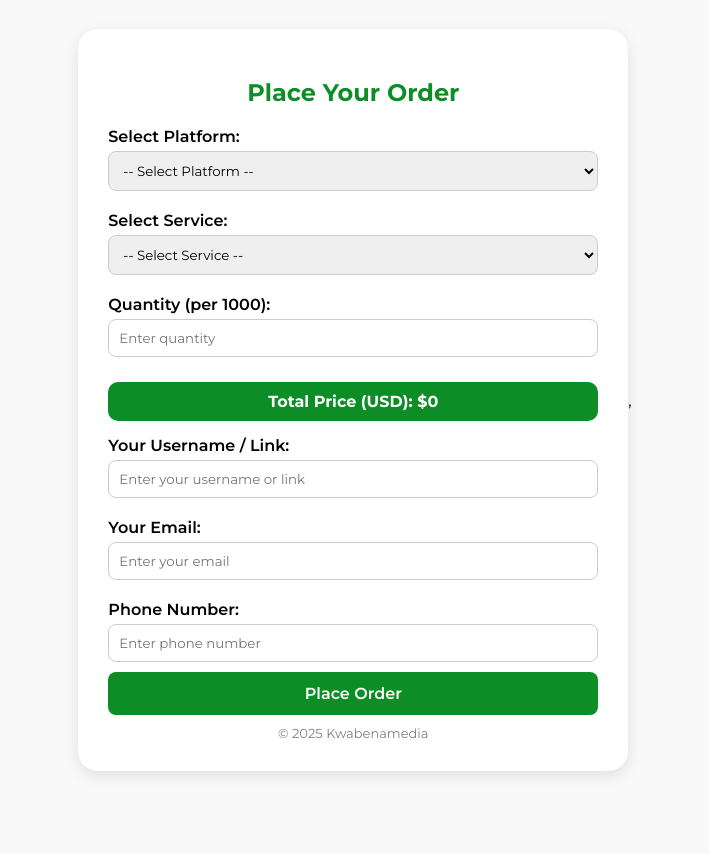
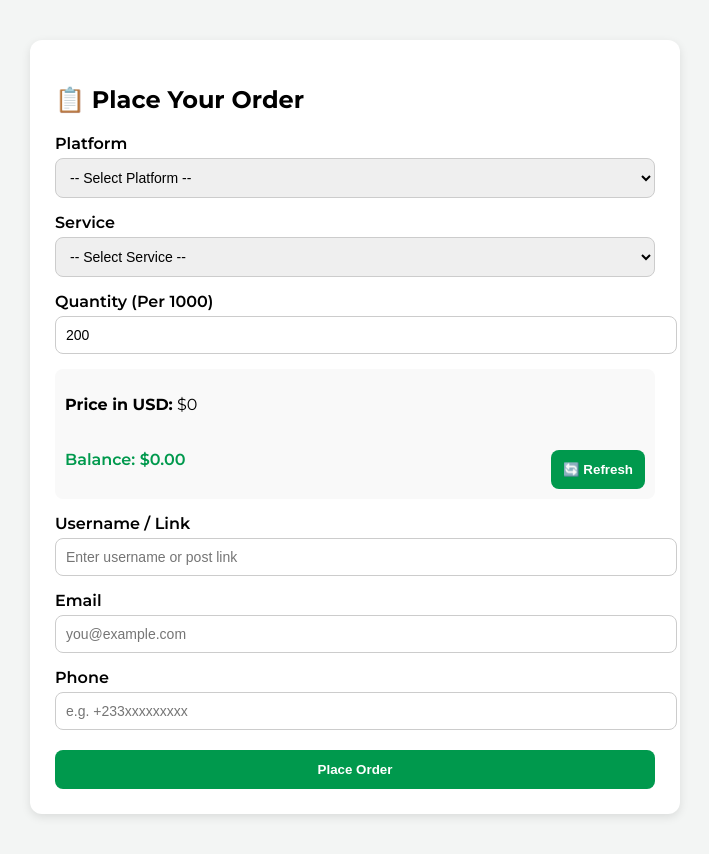
Before and after one commit to Emmanuelmanu1170/Gigantic-boost, a plain HTML site: page order.html in a window 1280 px wide. Both pictures are taken after a click on the button "Place Order". Shown: the whole page, without its empty margins (285-994 px from the left). Before the commit the page ends 800 px from the top, so only its background shows below. Drawn offline with Linux system fonts and the light colour scheme; no server answers.

Commit message:
Update order.html

```diff
--- a/order.html
+++ b/order.html
@@ -1,288 +1,266 @@
 <!DOCTYPE html>
 <html lang="en">
 <head>
-  <meta charset="UTF-8" />
-  <meta name="viewport" content="width=device-width, initial-scale=1.0" />
+  <meta charset="UTF-8">
+  <meta name="viewport" content="width=device-width, initial-scale=1.0">
   <title>Kwabenamedia — Place Order</title>
-
   <link href="https://fonts.googleapis.com/css2?family=Montserrat:wght@400;600;700&display=swap" rel="stylesheet">
-
   <style>
-    * {
-      box-sizing: border-box;
-      font-family: "Montserrat", sans-serif;
-    }
-
     body {
-      background-color: #f9f9f9;
+      font-family: 'Montserrat', sans-serif;
+      background: #f3f5f4;
       margin: 0;
       padding: 0;
-      display: flex;
-      justify-content: center;
-      align-items: center;
-      min-height: 100vh;
     }
-
     .container {
-      background: white;
-      width: 95%;
-      max-width: 550px;
-      padding: 30px;
-      border-radius: 20px;
-      box-shadow: 0 5px 15px rgba(0, 0, 0, 0.1);
+      max-width: 600px;
+      background: #fff;
+      padding: 25px;
+      margin: 40px auto;
+      border-radius: 12px;
+      box-shadow: 0 3px 10px rgba(0,0,0,0.1);
     }
-
-    h2 {
-      text-align: center;
-      color: #0c8d25;
-      margin-bottom: 20px;
+    label { font-weight: 600; display: block; margin-top: 15px; }
+    select, input {
+      width: 100%; padding: 10px; margin-top: 5px;
+      border: 1px solid #ccc; border-radius: 8px; font-size: 14px;
     }
-
-    label {
-      display: block;
-      font-weight: 600;
-      margin: 10px 0 5px;
+    button {
+      width: 100%; margin-top: 20px; padding: 12px;
+      background: #00994d; color: white; font-weight: 600;
+      border: none; border-radius: 8px; cursor: pointer;
     }
-
-    select,
-    input {
-      width: 100%;
-      padding: 10px;
-      border-radius: 8px;
-      border: 1px solid #ccc;
-      margin-bottom: 10px;
-      outline: none;
-      transition: 0.2s;
-    }
-
-    select:focus,
-    input:focus {
-      border-color: #0c8d25;
-      box-shadow: 0 0 5px rgba(12, 141, 37, 0.4);
-    }
-
-    .price-display {
-      text-align: center;
-      background: #0c8d25;
-      color: white;
-      padding: 10px;
-      border-radius: 10px;
-      font-weight: bold;
-      margin: 15px 0;
-    }
-
-    button {
-      width: 100%;
-      background: #0c8d25;
-      color: white;
-      padding: 12px;
-      font-weight: 600;
-      font-size: 16px;
-      border: none;
-      border-radius: 8px;
-      cursor: pointer;
-      transition: 0.3s;
-    }
-
-    button:hover {
-      background: #08701d;
-    }
-
-    .footer {
-      text-align: center;
-      font-size: 13px;
-      color: gray;
-      margin-top: 10px;
-    }
+    button:hover { background: #007a3d; }
+    .price-box { margin-top: 15px; background: #f9f9f9; padding: 10px; border-radius: 8px; }
+    .balance { font-weight: 600; color: #00994d; }
   </style>
 </head>
 <body>
   <div class="container">
-    <h2>Place Your Order</h2>
+    <h2>📋 Place Your Order</h2>
 
-    <label for="platform">Select Platform:</label>
+    <label>Platform</label>
     <select id="platform">
       <option value="">-- Select Platform --</option>
     </select>
 
-    <label for="service">Select Service:</label>
+    <label>Service</label>
     <select id="service">
       <option value="">-- Select Service --</option>
     </select>
 
-    <label for="quantity">Quantity (per 1000):</label>
-    <input type="number" id="quantity" placeholder="Enter quantity" />
+    <label>Quantity (Per 1000)</label>
+    <input type="number" id="quantity" value="200" min="200">
 
-    <div class="price-display">
-      Total Price (USD): $<span id="priceUSD">0</span>
+    <div class="price-box">
+      <p><strong>Price in USD:</strong> $<span id="priceUSD">0</span></p>
+      <div style="display: flex; align-items: center; justify-content: space-between; margin-top: 10px;">
+        <p class="balance">Balance: $<span id="balanceValue">0.00</span></p>
+        <button id="refreshBalance" style="width:auto;">🔄 Refresh</button>
+      </div>
     </div>
 
-    <label for="username">Your Username / Link:</label>
-    <input type="text" id="username" placeholder="Enter your username or link" />
+    <label>Username / Link</label>
+    <input type="text" id="username" placeholder="Enter username or post link" required>
 
-    <label for="email">Your Email:</label>
-    <input type="email" id="email" placeholder="Enter your email" />
+    <label>Email</label>
+    <input type="email" id="email" placeholder="you@example.com" required>
 
-    <label for="phone">Phone Number:</label>
-    <input type="text" id="phone" placeholder="Enter phone number" />
+    <label>Phone</label>
+    <input type="text" id="phone" placeholder="e.g. +233xxxxxxxxx" required>
 
     <button id="placeBtn">Place Order</button>
-
-    <div class="footer">© 2025 Kwabenamedia</div>
   </div>
 
-  <!-- FIREBASE SCRIPT -->
   <script type="module">
-    import { initializeApp } from "https://www.gstatic.com/firebasejs/10.14.1/firebase-app.js";
-    import { getDatabase, ref, push } from "https://www.gstatic.com/firebasejs/10.14.1/firebase-database.js";
+    // Firebase Imports
+    import { initializeApp } from "https://www.gstatic.com/firebasejs/10.12.0/firebase-app.js";
+    import { getDatabase, ref, set, push, get, update } from "https://www.gstatic.com/firebasejs/10.12.0/firebase-database.js";
+    import { getAuth, onAuthStateChanged } from "https://www.gstatic.com/firebasejs/10.12.0/firebase-auth.js";
 
-    // ✅ FIREBASE CONFIG
+    // Firebase Config
     const firebaseConfig = {
       apiKey: "AIzaSyCGoDeUIKI_aWPV-Ys6Swlw9YQNcVhn5dY",
       authDomain: "kwabenamedia.firebaseapp.com",
       databaseURL: "https://kwabenamedia-default-rtdb.firebaseio.com",
       projectId: "kwabenamedia",
-      storageBucket: "kwabenamedia.appspot.com",
+      storageBucket: "kwabenamedia.firebasestorage.app",
       messagingSenderId: "508812066118",
-      appId: "1:508812066118:web:5bf0b2f7f7844d05b3b947"
+      appId: "1:508812066118:web:5bf0b2f7f7844d05b3b947",
+      measurementId: "G-FWT4S09Z9L"
     };
 
     const app = initializeApp(firebaseConfig);
     const db = getDatabase(app);
+    const auth = getAuth(app);
 
-    // ✅ SERVICE DATA
-    const services = {
-      "TikTok": {
+    // --- SERVICE DATA ---
+    const servicesData = {
+      TikTok: {
         "Followers (Refill 20 days)": { id: 18236, price: 3.7 },
-        "Followers Non Drop": { id: 10135, price: 5.7 },
+        "Followers (Non Drop)": { id: 10135, price: 5.7 },
         "Likes (Refill 20 days)": { id: 13088, price: 0.9 },
-        "Likes Non Drop | Super Instant": { id: 4949, price: 2 },
+        "Likes (Non Drop | Super Instant)": { id: 4949, price: 2 },
         "Views": { id: 17776, price: 0.9 },
-        "Views Super Instant": { id: 11183, price: 1.1 },
+        "Views (Super Instant)": { id: 11183, price: 1.1 },
         "Shares": { id: 11105, price: 1 }
       },
-      "Instagram": {
-        "Followers Real Accounts": { id: 27270, price: 7 },
-        "Likes Non Drop": { id: 27295, price: 1 },
-        "Views Non Drop": { id: 11184, price: 1.5 }
+      Instagram: {
+        "Followers (Real Accounts)": { id: 27270, price: 7 },
+        "Likes (Non Drop)": { id: 27295, price: 1 },
+        "Views (Non Drop)": { id: 11184, price: 1.5 }
       },
-      "YouTube": {
-        "Views Non Drop": { id: 24978, price: 4.8 },
-        "Likes Lifetime Guaranteed": { id: 1865, price: 2 },
-        "Subscribers Lifetime Guaranteed": { id: 18274, price: 65 }
+      YouTube: {
+        "Views (Non Drop)": { id: 24978, price: 4.8 },
+        "Likes (Lifetime Guaranteed)": { id: 1865, price: 2 },
+        "Subscribers (Lifetime Guaranteed)": { id: 18274, price: 65 }
       },
-      "Telegram": {
-        "Members Non Drop": { id: 15521, price: 4 },
+      Telegram: {
+        "Members (Non Drop)": { id: 15521, price: 4 },
         "Reactions": { id: 19003, price: 2 },
         "Views": { id: 15982, price: 3 }
       },
-      "Facebook": {
-        "Followers Lifetime Guaranteed": { id: 22328, price: 4 },
-        "Likes Instant | Non Drop | Lifetime Guaranteed": { id: 10372, price: 8 },
+      Facebook: {
+        "Followers (Lifetime Guaranteed)": { id: 22328, price: 4 },
+        "Likes (Instant | Non Drop | Lifetime Guaranteed)": { id: 10372, price: 8 },
         "Likes": { id: 10036, price: 3 },
-        "Views Monetizable": { id: 16611, price: 2 }
+        "Views (Monetizable)": { id: 16611, price: 2 }
       },
-      "WhatsApp": {
+      WhatsApp: {
         "Channel Members": { id: 18706, price: 13 }
       },
-      "LinkedIn": {
+      LinkedIn: {
         "AI Growth": { id: 20944, price: 100 }
       },
-      "Twitter": {
-        "Followers Non Drop": { id: 16269, price: 20 },
+      Twitter: {
+        "Followers (Non Drop)": { id: 16269, price: 20 },
         "Views": { id: 3775, price: 1 },
         "Likes": { id: 10864, price: 1.2 }
       }
     };
 
-    // Populate platform dropdown
+    // DOM Elements
     const platformSelect = document.getElementById("platform");
-    Object.keys(services).forEach(p => {
+    const serviceSelect = document.getElementById("service");
+    const quantityInput = document.getElementById("quantity");
+    const priceUSD = document.getElementById("priceUSD");
+    const balanceValue = document.getElementById("balanceValue");
+    const refreshBalance = document.getElementById("refreshBalance");
+    const placeBtn = document.getElementById("placeBtn");
+
+    // Populate Platforms
+    Object.keys(servicesData).forEach(platform => {
       const opt = document.createElement("option");
-      opt.value = p;
-      opt.textContent = p;
+      opt.value = platform;
+      opt.textContent = platform;
       platformSelect.appendChild(opt);
     });
 
-    // Populate service dropdown
-    const serviceSelect = document.getElementById("service");
+    // Populate Services
     platformSelect.addEventListener("change", () => {
       serviceSelect.innerHTML = '<option value="">-- Select Service --</option>';
-      const selected = platformSelect.value;
-      if (selected && services[selected]) {
-        Object.keys(services[selected]).forEach(s => {
+      const services = servicesData[platformSelect.value];
+      if (services) {
+        Object.keys(services).forEach(service => {
           const opt = document.createElement("option");
-          opt.value = s;
-          opt.textContent = s;
+          opt.value = service;
+          opt.textContent = `${service} - $${services[service].price}`;
           serviceSelect.appendChild(opt);
         });
       }
     });
 
-    // Price calculation
-    const quantityInput = document.getElementById("quantity");
-    const priceUSDSpan = document.getElementById("priceUSD");
+    // Calculate price
     serviceSelect.addEventListener("change", updatePrice);
     quantityInput.addEventListener("input", updatePrice);
 
     function updatePrice() {
       const platform = platformSelect.value;
       const service = serviceSelect.value;
-      const qty = parseFloat(quantityInput.value) || 0;
-      if (platform && service && services[platform][service]) {
-        const base = services[platform][service].price;
-        const price = (qty / 1000) * base;
-        priceUSDSpan.textContent = price.toFixed(2);
+      const qty = Number(quantityInput.value);
+      if (!platform || !service || !qty) return;
+      const serviceData = servicesData[platform][service];
+      const total = (qty / 1000) * serviceData.price;
+      priceUSD.textContent = total.toFixed(2);
+    }
+
+    let currentUID = null;
+    let currentBalance = 0;
+
+    // Get logged-in user and fetch balance
+    onAuthStateChanged(auth, (user) => {
+      if (user) {
+        currentUID = user.uid;
+        fetchBalance();
       } else {
-        priceUSDSpan.textContent = "0";
+        alert("You must be logged in to place an order.");
+        window.location.href = "login.html";
+      }
+    });
+
+    // Fetch Balance
+    async function fetchBalance() {
+      const snapshot = await get(ref(db, `users/${currentUID}/balance`));
+      if (snapshot.exists()) {
+        currentBalance = snapshot.val();
+        balanceValue.textContent = currentBalance.toFixed(2);
+      } else {
+        currentBalance = 0;
+        balanceValue.textContent = "0.00";
       }
     }
 
-    // Order submission
-    document.getElementById("placeBtn").addEventListener("click", async () => {
+    refreshBalance.addEventListener("click", fetchBalance);
+
+    // Handle order placement
+    placeBtn.addEventListener("click", async () => {
       const platform = platformSelect.value;
       const service = serviceSelect.value;
-      const qty = quantityInput.value;
-      const price = priceUSDSpan.textContent;
+      const qty = Number(quantityInput.value);
       const username = document.getElementById("username").value.trim();
       const email = document.getElementById("email").value.trim();
       const phone = document.getElementById("phone").value.trim();
 
       if (!platform || !service || !qty || !username || !email || !phone) {
-        alert("Please fill all fields correctly.");
+        alert("Please fill in all required fields.");
         return;
       }
 
-      const reference = "ORD" + Date.now().toString().slice(-6);
+      const serviceData = servicesData[platform][service];
+      const totalCost = (qty / 1000) * serviceData.price;
+
+      if (currentBalance < totalCost) {
+        alert("Insufficient balance. Please add funds.");
+        return;
+      }
 
       const orderData = {
-        reference,
-        platform,
-        service,
-        quantity: qty,
-        totalUSD: price,
-        username,
-        email,
-        phone,
-        date: new Date().toLocaleString(),
-        status: "Pending",
-        uid: "guest"
+        platform, service, qty, username, email, phone,
+        totalCost, date: new Date().toLocaleString(), status: "Pending"
       };
 
       try {
-        const adminRef = ref(db, "adminOrders");
-        await push(adminRef, orderData);
+        // Save to user orders
+        const userOrderRef = ref(db, `orders/${currentUID}`);
+        push(userOrderRef, orderData);
 
-        const userRef = ref(db, "orders/guest");
-        await push(userRef, orderData);
+        // Save to adminOrders
+        const adminOrderRef = ref(db, "adminOrders");
+        push(adminOrderRef, { ...orderData, user: currentUID });
+
+        // Deduct from balance
+        const newBalance = currentBalance - totalCost;
+        await update(ref(db, `users/${currentUID}`), { balance: newBalance });
+        currentBalance = newBalance;
+        balanceValue.textContent = currentBalance.toFixed(2);
 
         alert("✅ Order placed successfully!");
         window.location.href = "order-history.html";
-      } catch (err) {
-        console.error(err);
+      } catch (error) {
+        console.error(error);
         alert("❌ Failed to place order. Try again.");
       }
     });
   </script>
 </body>
-</html>,
+</html>
```
